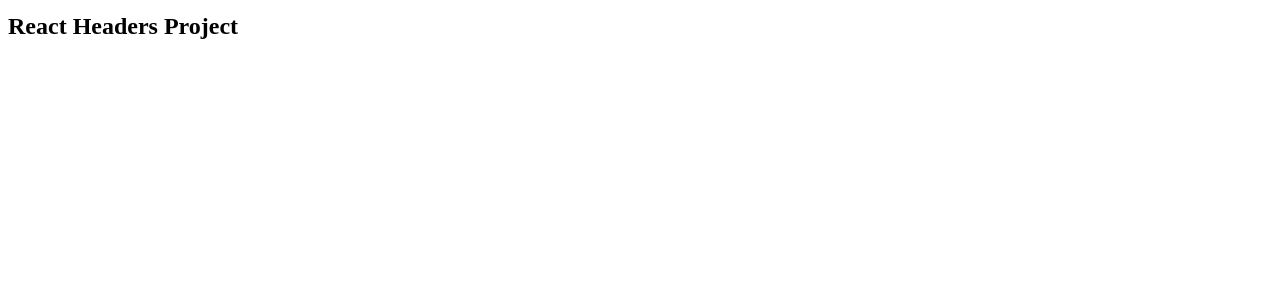
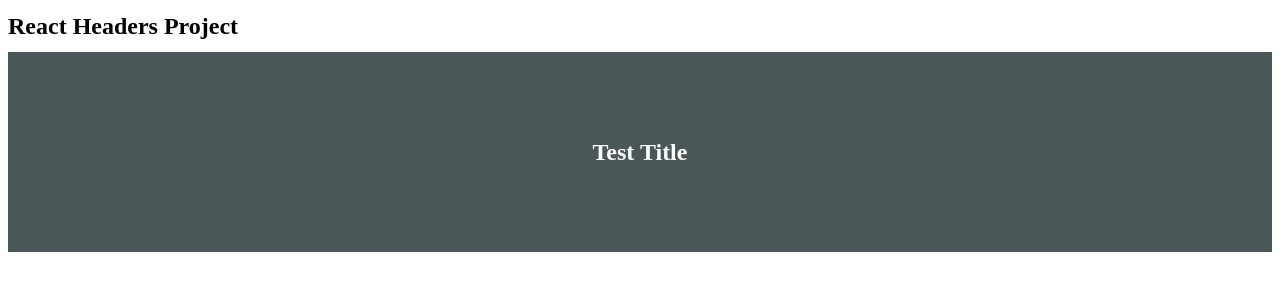
Before and after one commit to maximobelets/react-headers, a React (Create React App) app: page / in a window 1280 px wide. Shown: the top 300 px of the page. Built offline with nearby package versions, Linux system fonts and the light colour scheme.

Commit message:
Add title component

```diff
--- a/src/App.tsx
+++ b/src/App.tsx
@@ -1,14 +1,18 @@
 import React from 'react';
 
 import s from './App.module.css';
+import { Title } from './components/Title';
 
 const App: React.FC = () => {
 	return (
-		<div className={s.root}>
-			<h1 className={s.title}>
-				React Headers Project
-			</h1>
-		</div>
+		<>
+			<div className={s.root}>
+				<h1 className={s.title}>
+					React Headers Project
+				</h1>
+			</div>
+			<Title title={'Test Title'} backgroundColor={'#4A5758'} color={'#fff'} />
+		</>
 	);
 };
 
--- /dev/null
+++ b/src/components/Title/Title.module.css
@@ -0,0 +1,12 @@
+.root {
+	display: flex;
+	align-items: center;
+	justify-content: center;
+	min-height: 200px;
+}
+
+.title {
+	margin: 0;
+	font-size: 24px;
+	line-height: 20px;
+}
--- /dev/null
+++ b/src/components/Title/Title.tsx
@@ -0,0 +1,19 @@
+import React from 'react';
+
+import s from './Title.module.css';
+
+interface IProps {
+	title: string,
+	backgroundColor: string,
+	color: string,
+};
+
+export const Title = ({title, backgroundColor, color}: IProps) => {
+	return (
+		<header className={s.root} style={{backgroundColor}}>
+			<h1 className={s.title} style={{color}}>
+				{title}
+			</h1>
+		</header>
+	)
+}
--- /dev/null
+++ b/src/components/Title/index.ts
@@ -0,0 +1,3 @@
+import {Title} from './Title';
+
+export {Title};
--- /dev/null
+++ b/src/react-app-env.d.ts
@@ -0,0 +1 @@
+/// <reference types="react-scripts" />
```
